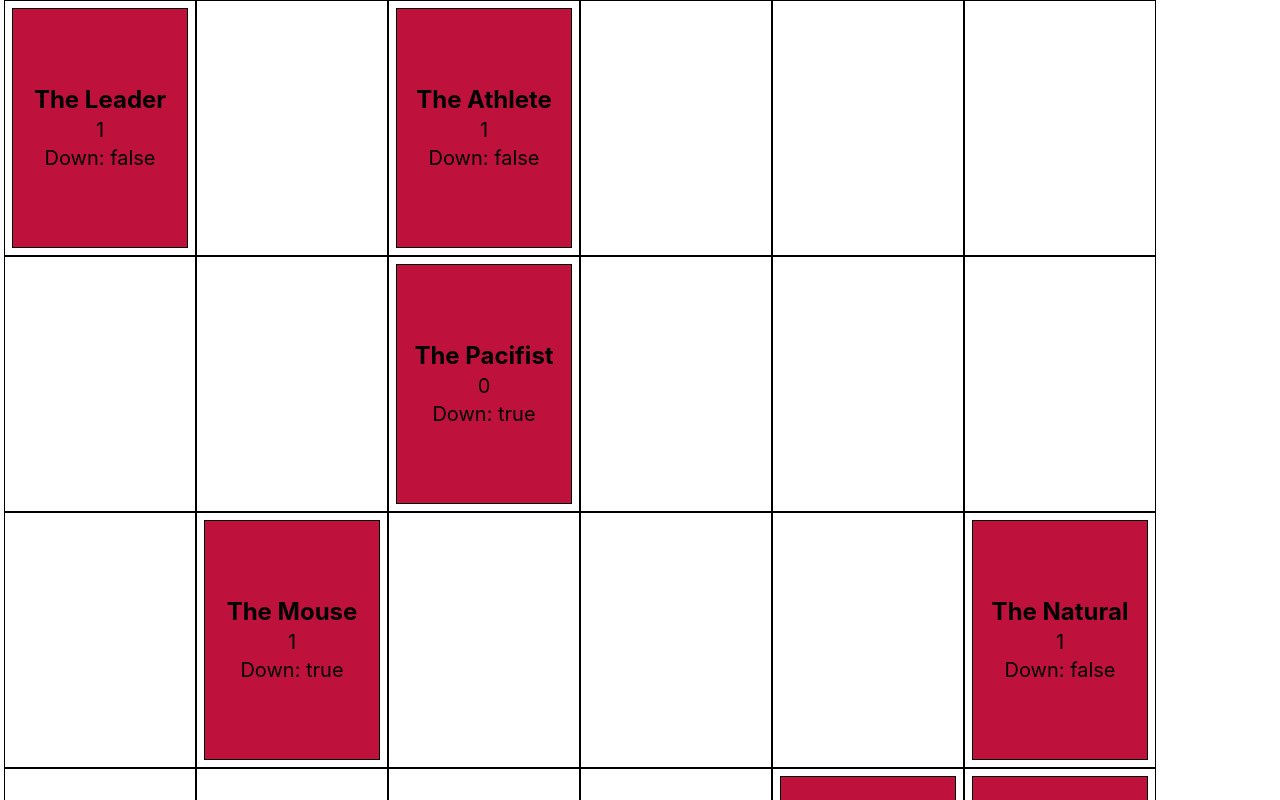
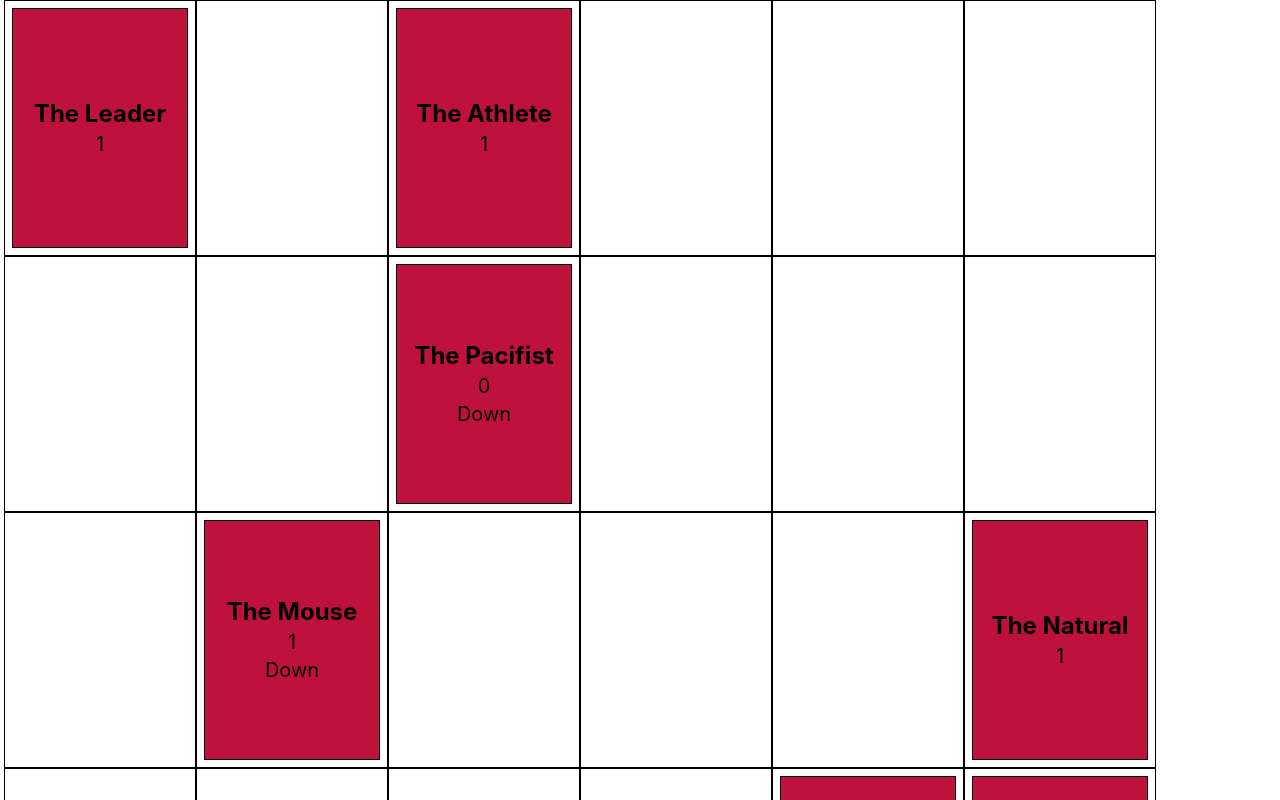
Before and after one commit to rbits0/the-lucky-seven, a React (Create React App) app: page / in a window 1280 px wide. Shown: the top 800 px of the page. Built offline with nearby package versions, Linux system fonts and the light colour scheme.

Commit message:
Update down text

```diff
--- a/src/Card.tsx
+++ b/src/Card.tsx
@@ -36,8 +36,8 @@ function Card({ card }: CardProps) {
     >
       <h2 className="text-2xl font-bold">{card.name}</h2>
       <h2 className="text-xl">{card.strength}</h2>
-      {card.type === CardType.Player ?
-        <h2 className="text-xl">Down: {(card as PlayerCard).down ? "true" : "false"}</h2>
+      {card.type === CardType.Player && (card as PlayerCard).down ?
+        <h2 className="text-xl">Down</h2>
       : null}
     </div>
   );
```
